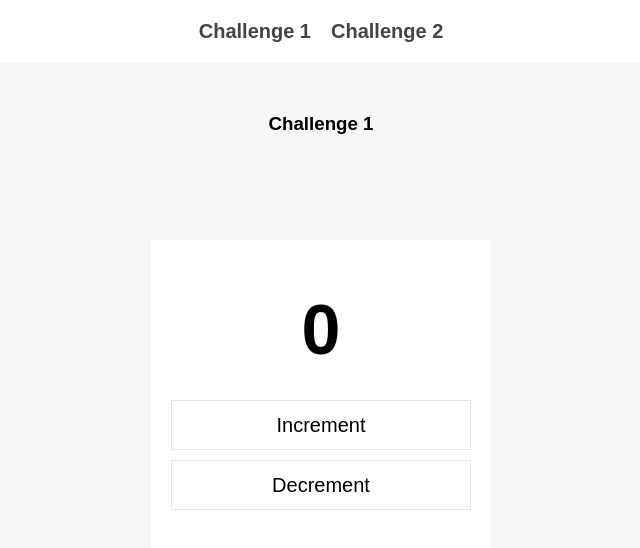
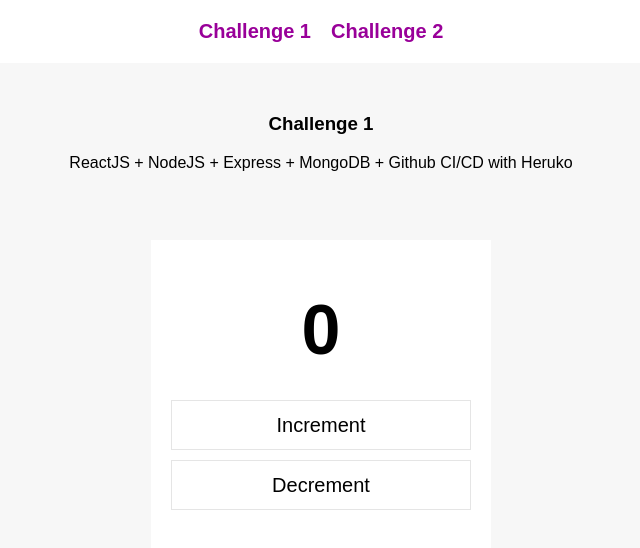
Before and after one commit to xreyc-developers/testapp2, a React (Create React App) app: page / in a window 1280 px wide. Shown: the top 548 px of the page, without its empty margins (319-959 px from the left). Built offline with nearby package versions, Linux system fonts and the light colour scheme; no server answers.

Commit message:
final output

```diff
--- a/src/index.css
+++ b/src/index.css
@@ -15,11 +15,11 @@ body {
   text-decoration: none;
   font-size: 20px;
   font-weight: bold;
-  color: #444;
+  color: #909;
 }
 
 .navigation-links>a:hover {
-  color: #909;
+  text-decoration: underline;
 }
 
 .navigation-links>a:first-child {
--- a/src/pages/Challenge1.js
+++ b/src/pages/Challenge1.js
@@ -76,6 +76,7 @@ const Challenge1 = () => {
     <div>
       <div>
         <h3>Challenge 1</h3>
+        <p>ReactJS + NodeJS + Express + MongoDB + Github CI/CD with Heruko</p>
       </div>
       <div className="counter-wrap">
           <div>{counter.count}</div>
--- a/src/pages/Challenge2.js
+++ b/src/pages/Challenge2.js
@@ -37,7 +37,7 @@ const Challenge2 = () => {
       }
     }
 
-    if(!isInitial) {
+    if(!isInitial && counter.count !== null) {
       updateData();
     }
   },[counter.id, counter.count, isInitial])
@@ -63,6 +63,7 @@ const Challenge2 = () => {
     <div>
       <div>
         <h3>Challenge 2</h3>
+        <p>ReactJS + Firestore + Cloud Function + Github CI/CD with Heruko</p>
       </div>
       <div className="counter-wrap">
           <div>{counter.count}</div>
```
